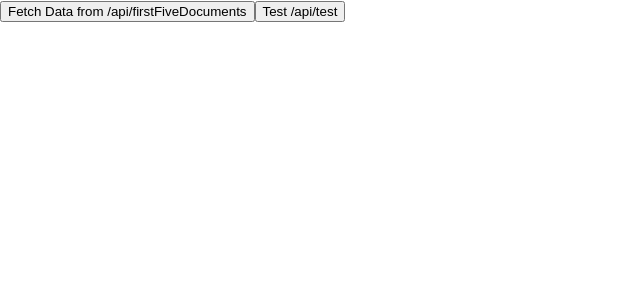
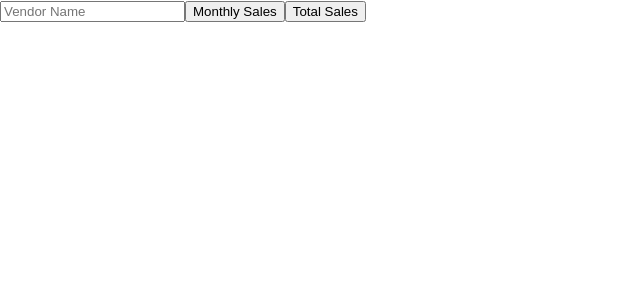
Before and after one commit to dbatu00/Fullstack-Supplier-Dashboard-Case, a React (Create React App) app in the folder client/: page / in a window 1280 px wide. Shown: the top 300 px of the page, without its empty margins (0-640 px from the left). Built offline with nearby package versions, Linux system fonts and the light colour scheme.

Commit message:
vendor name passed to server

```diff
--- a/client/src/App.js
+++ b/client/src/App.js
@@ -2,12 +2,12 @@ import React, { useState } from 'react';
 
 function App() {
   const [apiData, setApiData] = useState(null);
+  const [vendor, setVendor] = useState('');
 
   const fetchData = async (endpoint) => {
     try {
-      console.log(`Fetching data from /api/${endpoint}`);
-      //const response = await fetch(`/api/${endpoint}`);
-      const response = await fetch('http://localhost:5000/api/firstFiveDocuments');
+      console.log(`Fetching data from /api/${endpoint} with vendor name ${vendor}`);
+      const response = await fetch(`http://localhost:5000/api/${endpoint}?vendor=${vendor}`);
       console.log('Fetched successfully');
       console.log('Response:', response);
       const data = await response.json();
@@ -20,8 +20,14 @@ function App() {
 
   return (
     <div>
-      <button onClick={() => fetchData('firstFiveDocuments')}>Fetch Data from /api/firstFiveDocuments</button>
-      <button onClick={() => fetchData('test')}>Test /api/test</button>
+      <input
+        type="text"
+        placeholder="Vendor Name"
+        value={vendor}
+        onChange={(e) => setVendor(e.target.value)}
+      />
+      <button onClick={() => fetchData('monthlySales')}>Monthly Sales</button>
+      <button onClick={() => fetchData('totalSales')}>Total Sales</button>
 
       {apiData && (
         <div>
```
Also changed, not shown: 1 other file (tests, documents, lock files or other folders).
